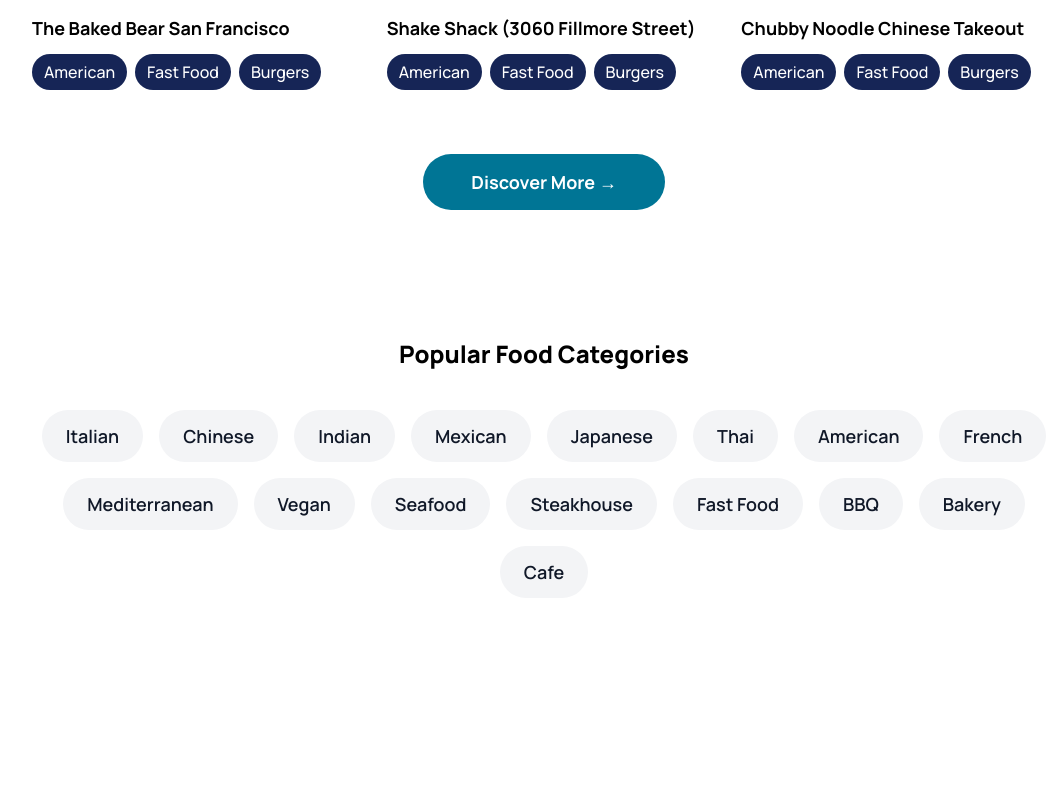
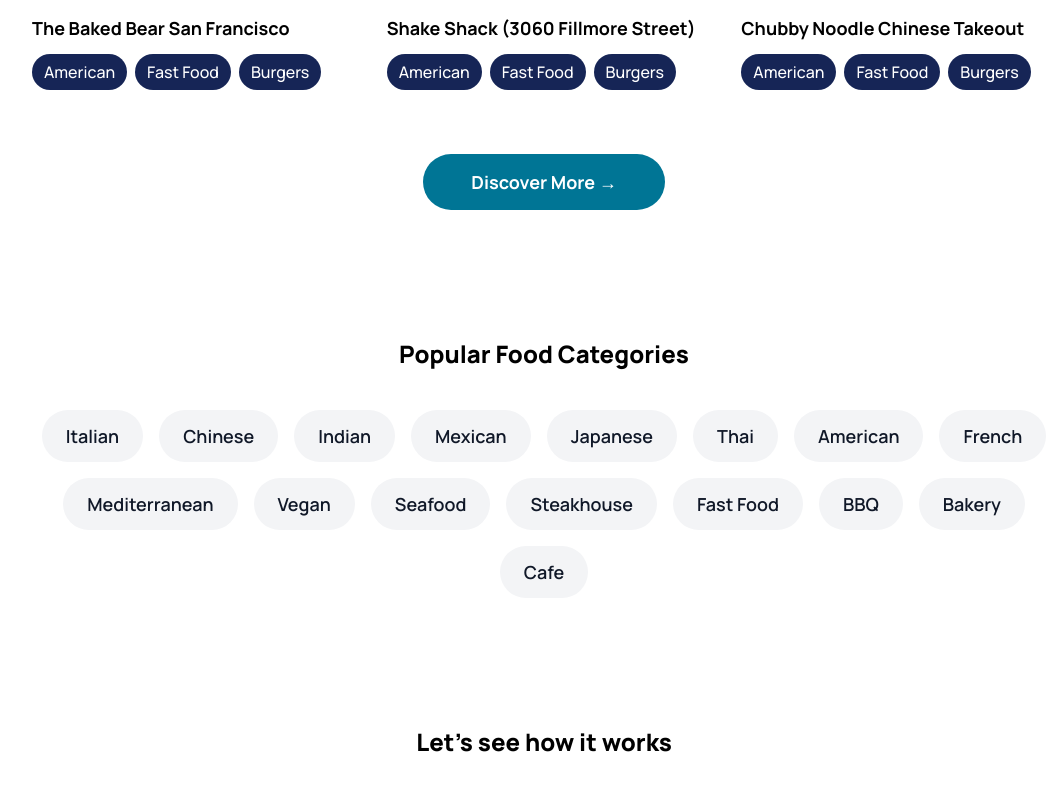
Before and after one commit to denisdiaconu/food-landing-page, a Next.js app: page / in a window 1280 px wide. Shown: the part 1614-2404 px from the top of the page, without its empty margins (96-1158 px from the left). Before the commit the page ends 2276 px from the top, so only its background shows below. Built offline with nearby package versions, Linux system fonts and the light colour scheme.

Commit message:
Add how it works component

```diff
--- a/components/Home/Home.tsx
+++ b/components/Home/Home.tsx
@@ -2,6 +2,7 @@
 import Hero from './Hero/Hero'
 import Restaurant from './Restaurant/Restaurant'
 import Category from './Category/Category'
+import HowItWorks from './HowItWorks/HowItWorks'
 
 const Home = () => {
   return (
@@ -9,6 +10,7 @@
       <Hero />
       <Restaurant />
       <Category />
+      <HowItWorks />
     </div>
   )
 }
--- /dev/null
+++ b/components/Home/HowItWorks/HowItWorks.tsx
@@ -0,0 +1,13 @@
+import React from 'react';
+
+const HowItWorks = () => {
+  return (
+    <div className="pt-16 pb-16">
+      <h1 className="text-xl sm:text-2xl text-center font-extrabold">
+        Let&apos;s see how it works
+      </h1>
+    </div>
+  );
+};
+
+export default HowItWorks;
```
